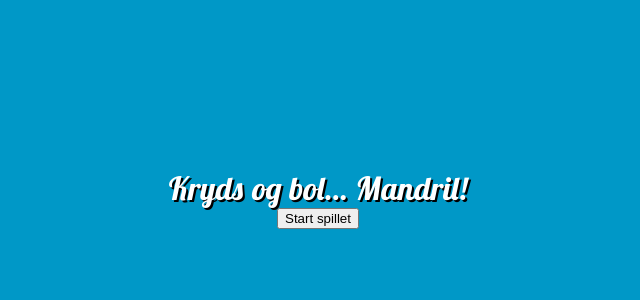
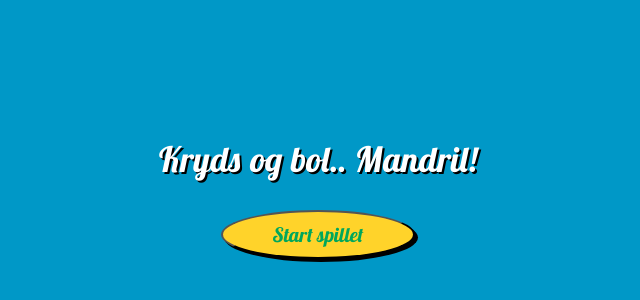
Before and after one commit to jbakchr/tic-tac-toe-mandril, a React (Vite) app: page / in a window 1280 px wide. Shown: the part 202-502 px from the top of the page, without its empty margins (322-962 px from the left). Built offline with nearby package versions, Linux system fonts and the light colour scheme.

Commit message:
Added styling

```diff
--- a/src/pages/HomePage.jsx
+++ b/src/pages/HomePage.jsx
@@ -12,6 +12,15 @@ export const HomePage = () => {
         backgroundColor: "#0098c7",
       }}
     >
+      <div
+        style={{
+          height: "150px",
+          display: "flex",
+          flexDirection: "column",
+          justifyContent: "space-around",
+          alignItems: "center",
+        }}
+      >
         <motion.h1
           initial={{ opacity: 0 }}
           animate={{ opacity: 1 }}
@@ -21,17 +30,30 @@ export const HomePage = () => {
             fontStyle: "italic",
             fontFamily: "Lobster Two",
             textShadow: "2px 2px black",
+            fontSize: "35px",
+            textAlign: "center",
           }}
         >
-        Kryds og bol... Mandril!
+          Kryds og bol.. Mandril!
         </motion.h1>
         <motion.button
           initial={{ opacity: 0 }}
           animate={{ opacity: 1 }}
           transition={{ delay: 3.0 }}
+          style={{
+            backgroundColor: "#ffd32a",
+            color: "#01a75b",
+            fontFamily: "Lobster Two",
+            padding: "10px 50px",
+            borderRadius: "50%",
+            fontSize: "20px",
+            boxShadow: "3px 3px black",
+            fontWeight: "bolder",
+          }}
         >
           Start spillet
         </motion.button>
       </div>
+    </div>
   );
 };
```
Lines whose indentation alone changed are shown as unchanged.
